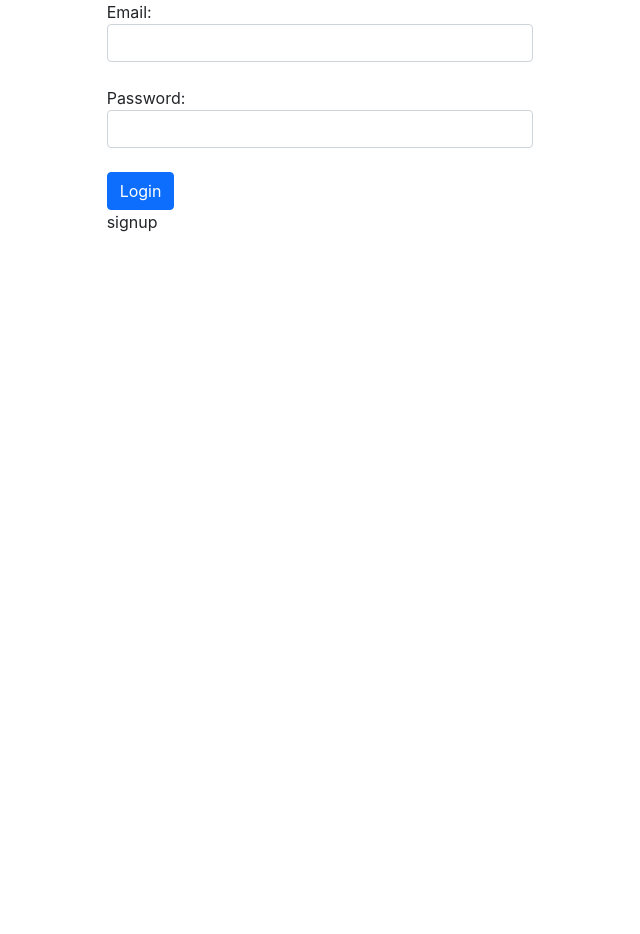
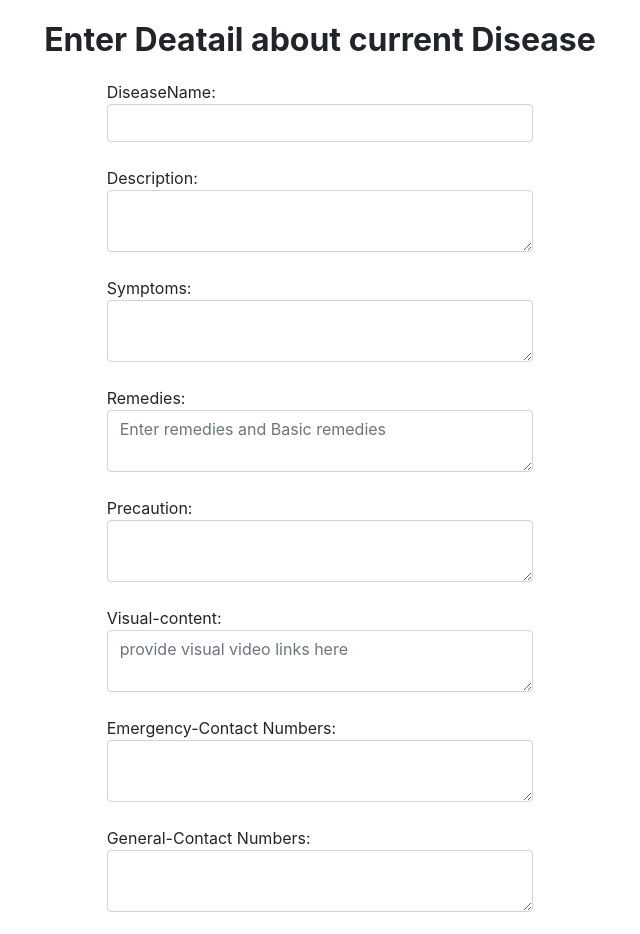
Before and after one commit to devamdoshi212/HackOut-23, a React (Create React App) app in the folder client/: page / in a window 1280 px wide. Shown: the top 934 px of the page, without its empty margins (320-960 px from the left). Before the commit the page ends 800 px from the top, so only its background shows below. Built offline with nearby package versions, Linux system fonts and the light colour scheme.

Commit message:
form complete

```diff
--- a/client/src/components/Fileldform.js
+++ b/client/src/components/Fileldform.js
@@ -2,30 +2,64 @@ import React from "react";
 
 export const Fileldform = () => {
   return (
-    <div>
-      {/* <p class="text-center">login</p> */}
+    <div className="mt-3">
+      <p class="text-center fw-bold fs-2">Enter Deatail about current Disease</p>
 
       <div class="form-row">
         <div class="form-group col-md-4 offset-md-4">
-          Email:
+          DiseaseName:
           <input type="email" class="form-control" />
           <br></br>
 
         </div>
 
         <div class="form-group col-md-4 offset-md-4">
-          Password:
-          <input type="password" class="form-control" />
+          Description:
+          <textarea className="form-control"></textarea>
           <br></br>
         </div>
 
-        <div class="form-group col-md-6 offset-md-4">
-          <button class="btn btn-primary">Login</button>
+        <div class="form-group col-md-4 offset-md-4">
+          Symptoms:
+          <textarea className="form-control"></textarea>
+          <br></br>
         </div>
 
-        <div class="form-group  col-md-6 offset-md-4">
+        <div class="form-group col-md-4 offset-md-4">
+
+           Remedies:
+          <textarea className="form-control" class="form-control" placeholder="Enter remedies and Basic remedies"></textarea>
+          <br></br>
+        </div>
+
+        <div class="form-group col-md-4 offset-md-4">
+          Precaution:
+          <textarea className="form-control"></textarea>
+          <br></br>
+        </div>
+        <div class="form-group col-md-4 offset-md-4">
+          Visual-content:
+          <textarea className="form-control" placeholder="provide visual video links here"></textarea>
+          <br></br>
+        </div>
+        <div class="form-group col-md-4 offset-md-4">
+          Emergency-Contact Numbers:
+          <textarea className="form-control" ></textarea>
+          <br></br>
+        </div>
+
+        <div class="form-group col-md-4 offset-md-4">
+          General-Contact Numbers:
+          <textarea className="form-control" ></textarea>
+          <br></br>
+        </div>
+        <div class="form-group col-md-6 offset-md-4">
+          <button class="btn btn-primary">Submit</button>
+        </div>
+
+        {/* <div class="form-group  col-md-6 offset-md-4">
           <a routerLink="/signup">signup</a>
-        </div>
+        </div> */}
       </div>
     </div>
   );
```
